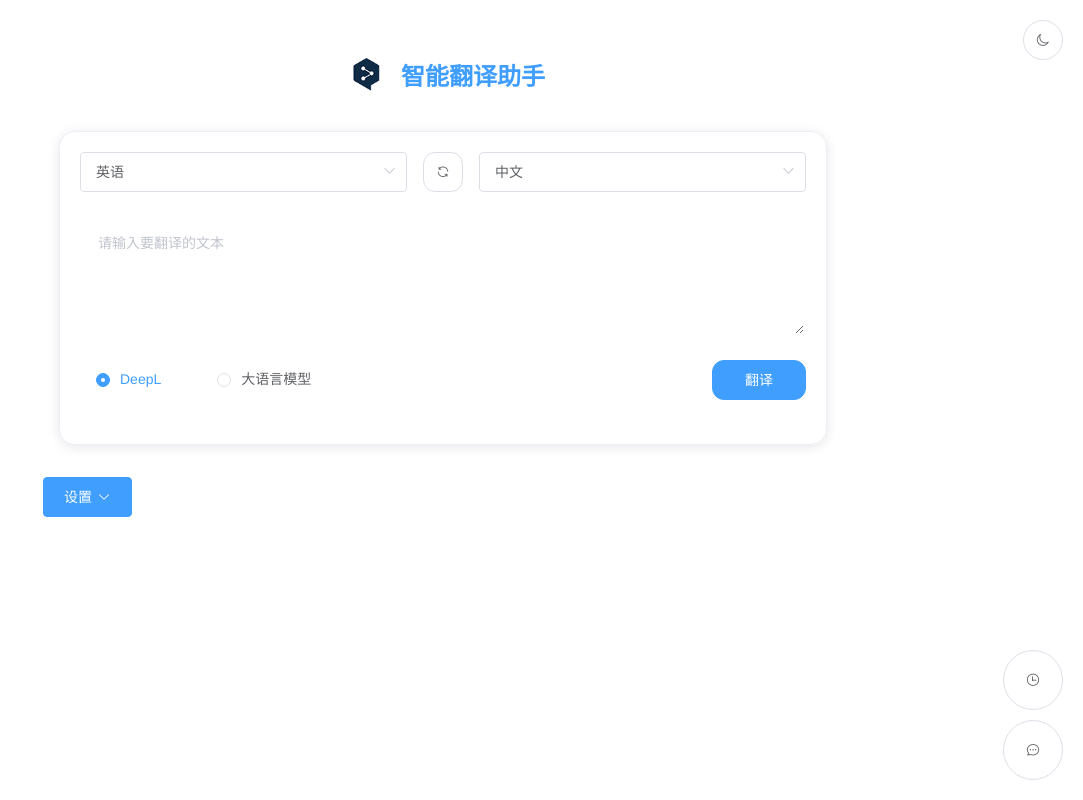
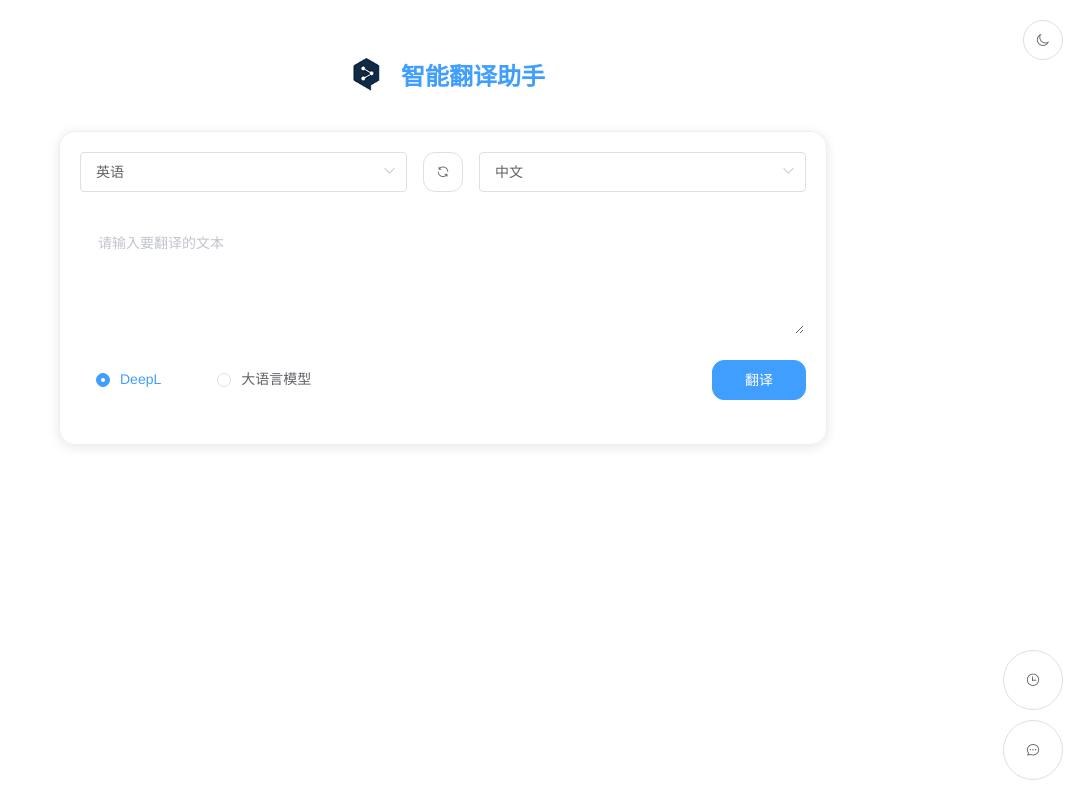
Before and after one commit to zhanghxiao/smart-translater, a Vue app: page / in a window 1280 px wide. Shown: the whole page, without its empty margins (197-1280 px from the left). Built offline with nearby package versions, Linux system fonts and the light colour scheme.

Commit message:
Update HomeView.vue

```diff
--- a/src/views/HomeView.vue
+++ b/src/views/HomeView.vue
@@ -7,13 +7,6 @@
       <span class="title-text">智能翻译助手</span>
     </h1>
     <TranslationCard @translation-done="onTranslationDone" :key="settingsKey" :theme-changed="themeChanged" />
-    <div class="settings-container">
-      <el-dropdown @command="handleCommand">
-        <el-button type="primary">
-          设置<i class="el-icon-arrow-down el-icon--right"></i>
-        </el-button>
-      </el-dropdown>
-    </div>
     <ChatDialog :initial-message="translatedText" ref="chatDialog" :key="settingsKey" />
     <HistoryDrawer @restore-chat="onRestoreChat" />
     <SettingsDialog ref="settingsDialog" @settings-updated="onSettingsUpdated" />
```
